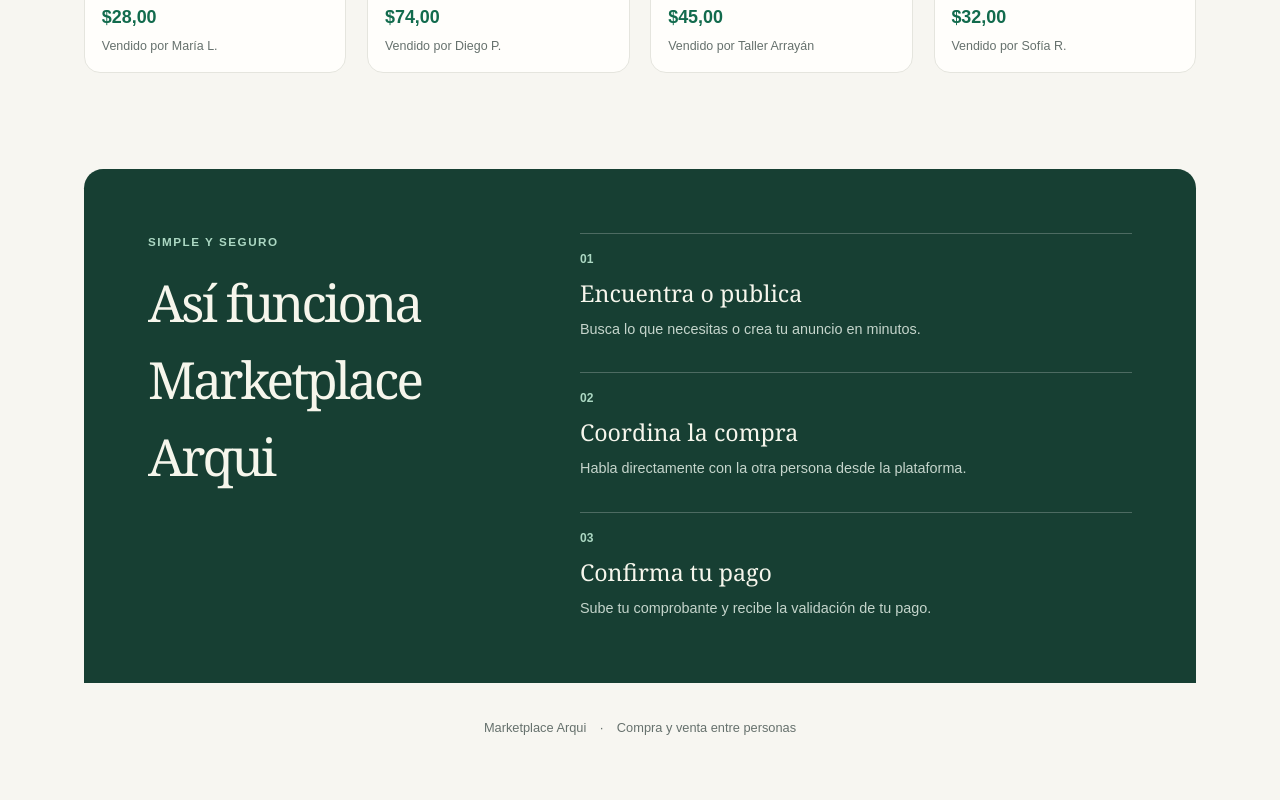
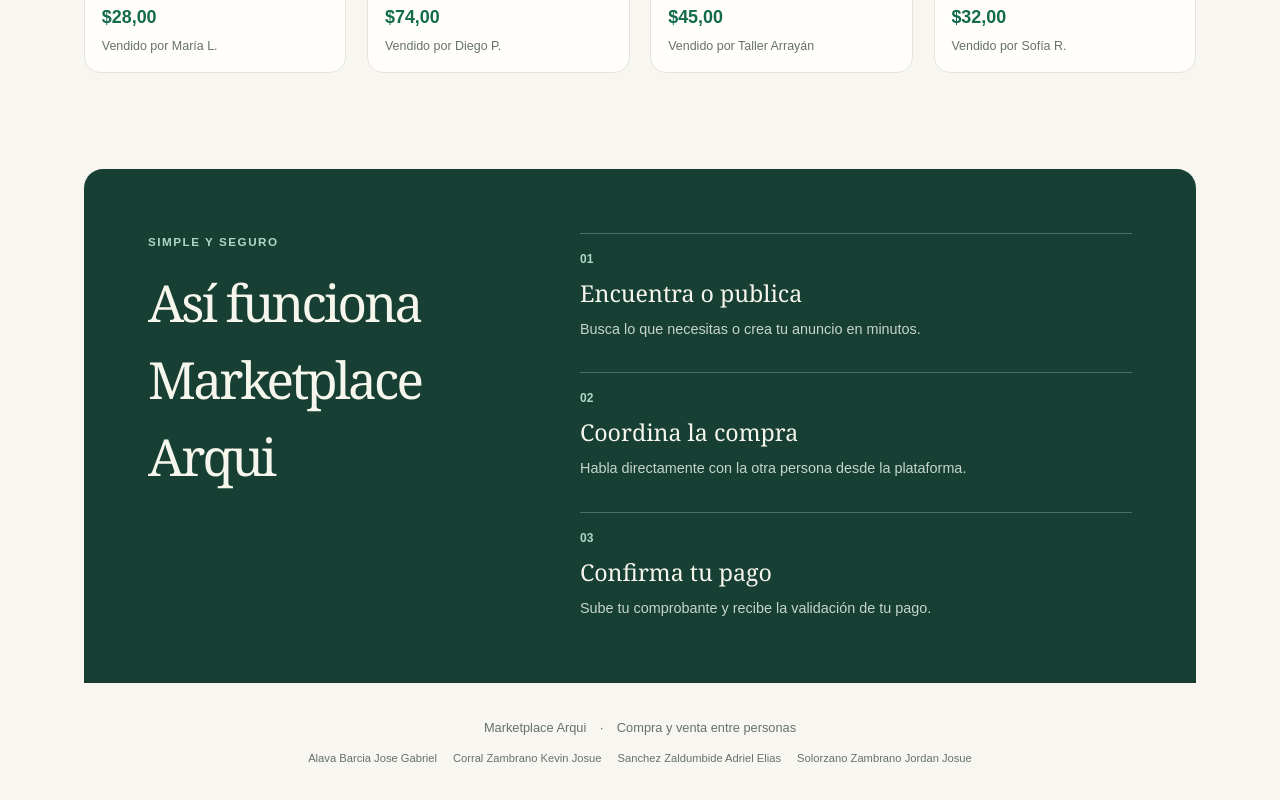
Before and after one commit to adriels27/Marketplace-Arquitectura, a Next.js app: page / in a window 1280 px wide. Shown: the part 1286-2086 px from the top of the page. Before the commit the page ends 2059 px from the top, so only its background shows below. Built offline with nearby package versions, Linux system fonts and the light colour scheme; no server answers; the database is empty.

Commit message:
feat: show team footer across the app

```diff
--- a/app/layout.tsx
+++ b/app/layout.tsx
@@ -1,4 +1,5 @@
 import type { Metadata, Viewport } from "next";
+import { SiteFooter } from "@/components/site-footer";
 import "./globals.css";
 import "./moderation.css";
 
@@ -58,6 +59,7 @@ export default function RootLayout({ children }: Readonly<{ children: React.Reac
       <body>
         <a className="skip-link" href="#main-content">Saltar al contenido</a>
         {children}
+        <SiteFooter />
       </body>
     </html>
   );
--- a/app/page.tsx
+++ b/app/page.tsx
@@ -79,7 +79,6 @@ export default async function Home() {
           </ol>
         </section>
       </main>
-      <footer>Marketplace Arqui <span>·</span> Compra y venta entre personas</footer>
     </>
   );
 }
```
